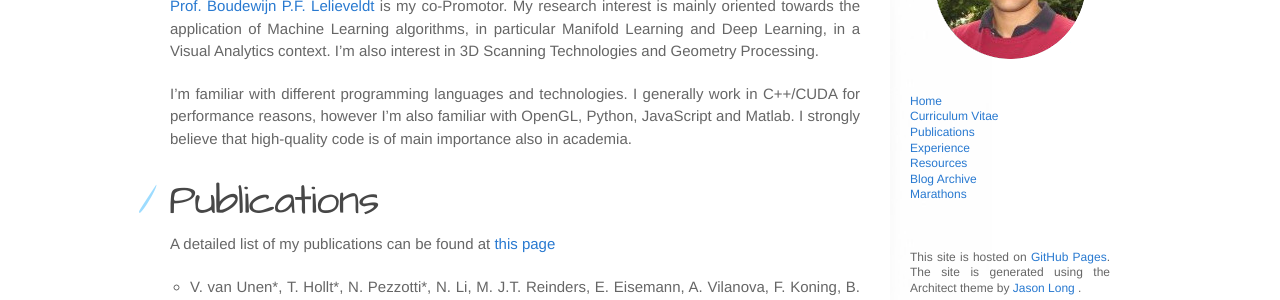
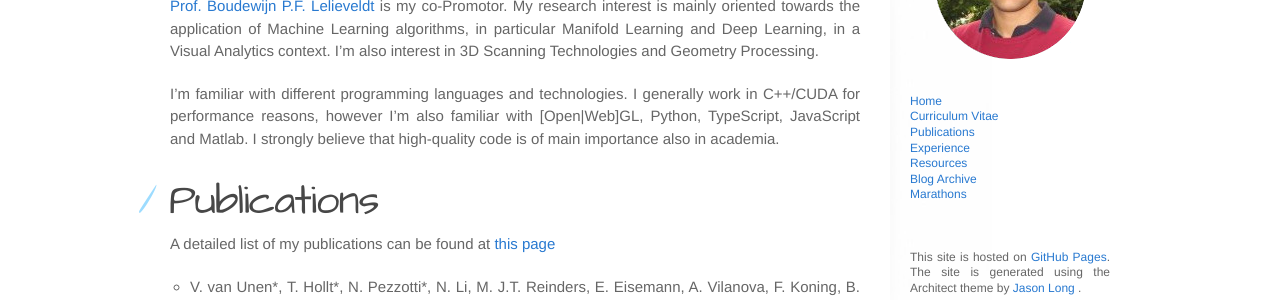
Before and after one commit to Nicola17/Nicola17.github.io, a Jekyll site: the page built from index.md, in a window 1280 px wide. Shown: the part 345-645 px from the top of the page. Built offline with Jekyll 4.4.1, drawn with Linux system fonts in a browser that asks for light colours.

Commit message:
Update index.md

```diff
--- a/index.md
+++ b/index.md
@@ -11,7 +11,7 @@ I'm supervised by [Prof. Anna Vilanova](https://graphics.tudelft.nl/anna-vilanov
 My research interest is mainly oriented towards the application of Machine Learning algorithms, in particular Manifold Learning and Deep Learning, in a Visual Analytics context.
 I'm also interest in 3D Scanning Technologies and Geometry Processing.
 
-I'm familiar with different programming languages and technologies. I generally work in C++/CUDA for performance reasons, however I'm also familiar with OpenGL, Python, JavaScript and Matlab.
+I'm familiar with different programming languages and technologies. I generally work in C++/CUDA for performance reasons, however I'm also familiar with [Open|Web]GL, Python, TypeScript, JavaScript and Matlab.
 I strongly believe that high-quality code is of main importance also in academia.
 
 
```
